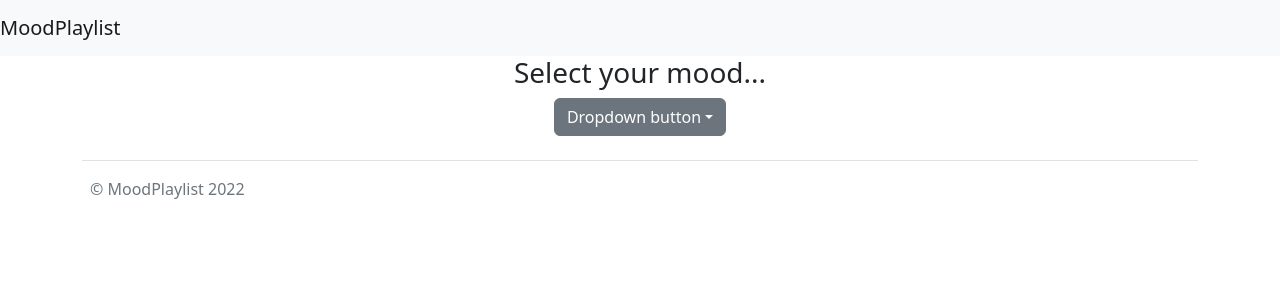
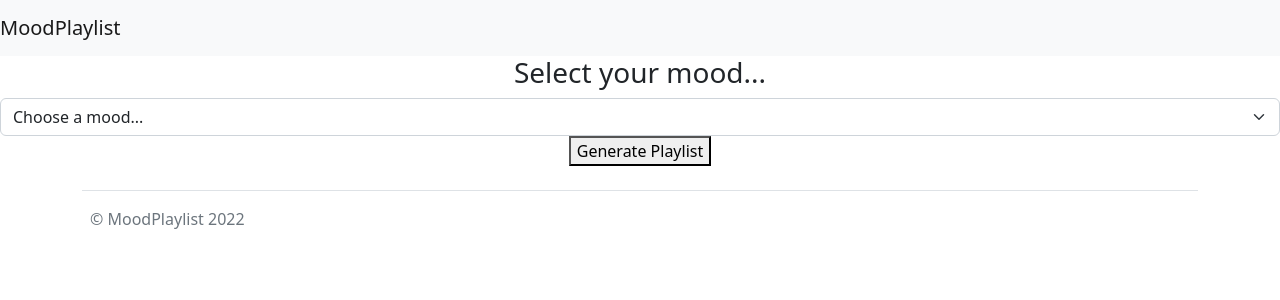
Before and after one commit to jcdoran33/mood-playlist, a React (Create React App) app: page / in a window 1280 px wide. Shown: the top 300 px of the page. Built offline with nearby package versions, Linux system fonts and the light colour scheme.

Commit message:
reworked layout of dropdown for MoodSelector comp

```diff
--- a/src/components/Footer.js
+++ b/src/components/Footer.js
@@ -5,13 +5,13 @@ function Footer() {
 
     return (
         <div className="footer">
-            <div class="container">
-  <footer class="d-flex flex-wrap justify-content-between align-items-center py-3 my-4 border-top">
-    <div class="col-md-4 d-flex align-items-center">
-      <a href="/" class="mb-3 me-2 mb-md-0 text-muted text-decoration-none lh-1">
+            <div className="container">
+              <footer className="d-flex flex-wrap justify-content-between align-items-center py-3 my-4 border-top">
+                <div className="col-md-4 d-flex align-items-center">
+                  <a href="/" className="mb-3 me-2 mb-md-0 text-muted text-decoration-none lh-1">
                     {/* <svg class="bi" width="30" height="24"><use xlink:href="#bootstrap"></use></svg> */}
                   </a>
-      <span class="text-muted">© MoodPlaylist 2022</span>
+                  <span className="text-muted">© MoodPlaylist 2022</span>
             </div>
 
             {/* <ul class="nav col-md-4 justify-content-end list-unstyled d-flex">
--- a/src/components/Header.js
+++ b/src/components/Header.js
@@ -5,8 +5,8 @@ function Header() {
 
     return (
         <div className="header">
-            <nav class="navbar sticky-top navbar-light bg-light">
-                <a class="navbar-brand" href="index.html">MoodPlaylist</a>
+            <nav className="navbar sticky-top navbar-light bg-light">
+                <a className="navbar-brand" href="index.html">MoodPlaylist</a>
             </nav>
         </div>
     )
--- a/src/components/MoodSelector.js
+++ b/src/components/MoodSelector.js
@@ -1,25 +1,40 @@
 //import React
 import React from 'react';
 
-function MoodSelector() {
+// const dropdownTextReplace = function () {
+//     console.log("dropdownTextReplace function launched ");
+//     //define DOM elements
+//     const dropdown = document.querySelector(".form-select");
+//     const dropdownSelection = document.querySelector("#mood-form");
+//     //actions
+//     dropdown.innerHTML = dropdownSelection.value;
+//     //when clicked, replace innerHTML or text of drop down with the dropdownSelection.value
+// };
+
+const generatePlaylist = () => {
+    //API call goes in here
+};
+
+function MoodSelector(dropdownTextReplace) {
 
     return (
         <div className="mood-selector">
             <div className="mood-header">
                 <h3>Select your mood...</h3>
             </div>
-            <div class="dropdown">
-                <button class="btn btn-secondary dropdown-toggle" type="button" id="dropdownMenuButton" data-toggle="dropdown" aria-haspopup="true" aria-expanded="false">
-                    Dropdown button
-                </button>
-                <div class="dropdown-menu" aria-labelledby="dropdownMenuButton">
-                    <a class="dropdown-item" href="index.html">Euphoric</a>
-                    <a class="dropdown-item" href="index.html">Pensive</a>
-                    <a class="dropdown-item" href="index.html">Funky</a>
-                </div>
-            </div>
-            <script src="https://cdn.jsdelivr.net/npm/@popperjs/core@2.11.5/dist/umd/popper.min.js" integrity="sha384-Xe+8cL9oJa6tN/veChSP7q+mnSPaj5Bcu9mPX5F5xIGE0DVittaqT5lorf0EI7Vk" crossorigin="anonymous"></script>
-<script src="https://cdn.jsdelivr.net/npm/bootstrap@5.2.0/dist/js/bootstrap.min.js" integrity="sha384-ODmDIVzN+pFdexxHEHFBQH3/9/vQ9uori45z4JjnFsRydbmQbmL5t1tQ0culUzyK" crossorigin="anonymous"></script>
+            {/* <label for="pet-select">Choose a pet:</label> <br/> */}
+            <form id="mood-form">
+
+            <select className="form-select" aria-label="Default select example" form="mood-form">
+                <option defaultValue>Choose a mood...</option>
+                <option value="Euphoric">Euphoric</option>
+                <option value="Somber">Somber</option>
+                <option value="Jazzy">Jazzy</option>
+            </select>
+                {/* <input type="submit"/> */}
+            </form>
+            <button onClick={(e) => this.generatePlaylist}>Generate Playlist</button>
+
         </div>
     )
 }
```
Lines whose indentation alone changed are shown as unchanged.
